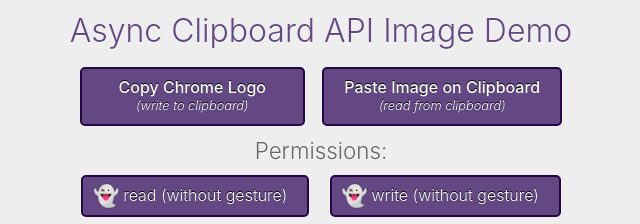
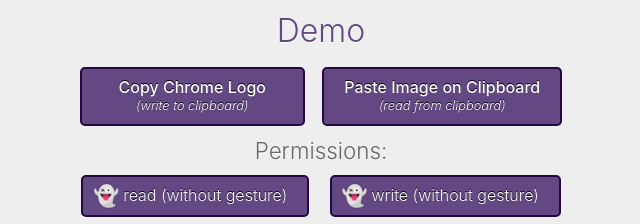
Before and after one commit to mmixx/image_to_clip, a plain HTML site: page index.html in a window 1280 px wide. Shown: the top 224 px of the page, without its empty margins (319-959 px from the left). Drawn offline with Linux system fonts and the light colour scheme.

Commit message:
Doing some test.

```diff
--- a/index.html
+++ b/index.html
@@ -5,7 +5,7 @@
     <link rel="stylesheet" type="text/css" href="style.css">
 </head>
 <body>
-  <h1>Async Clipboard API Image Demo</h1>
+  <h1>Demo</h1>
 
   <section>
     <button id="copy"><strong>Copy Chrome Logo</strong><br><em>(write to clipboard)</em></button>
```
